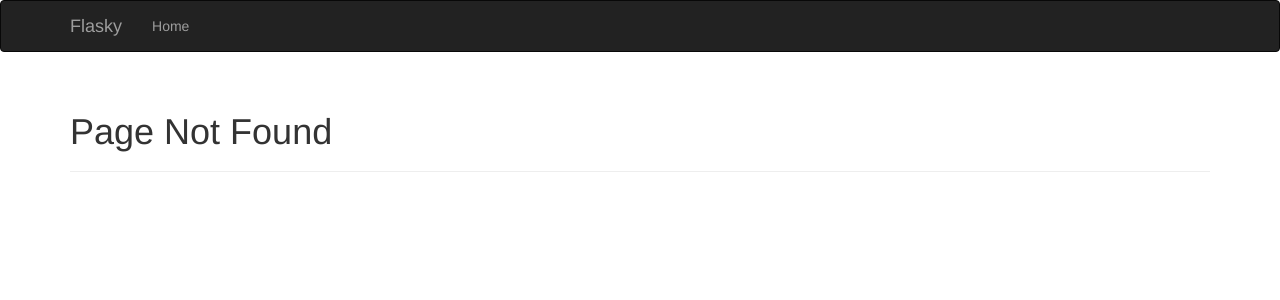
After one commit to CreakyCoss/myflasky, a Flask app: template templates/404.html in a window 1280 px wide. The commit adds this page. Shown: the top 300 px of the page. Run offline with Flask 2, Linux system fonts and the light colour scheme; the template is opened without the code that fills it, so the values that code supplies are empty; some libraries are stand-ins or nearby versions.

Commit message:
添加模板

```diff
--- a/hello.py
+++ b/hello.py
@@ -1,14 +1,19 @@
 from flask import Flask, render_template
 from flask_script import Manager
+from flask_bootstrap import Bootstrap
+from flask_moment import Moment
+from datetime import datetime
 
 app = Flask(__name__)
 
 manager = Manager(app)
+bootstrap = Bootstrap(app)
+moment = Moment(app)
 
 
 @app.route('/')
 def index():
-    return render_template('index.html')
+    return render_template('index.html', current_time=datetime.utcnow())
 
 
 @app.route('/user/<name>')
@@ -16,5 +21,15 @@ def user(name):
     return render_template('user.html', name=name)
 
 
+@app.errorhandler(404)
+def page_not_found(e):
+    return render_template("404.html"), 404
+
+
+@app.errorhandler(500)
+def internal_server_error(e):
+    return render_template("500.html"), 500
+
+
 if __name__ == '__main__':
     manager.run()
--- /dev/null
+++ b/templates/404.html
@@ -0,0 +1,9 @@
+{% extends "base.html" %}
+
+{% block title %}Flasky - Page Not Found{% endblock %}
+
+{% block page_content %}
+<div class="page-header">
+    <h1>Page Not Found</h1>
+</div>
+{% endblock %}
--- /dev/null
+++ b/templates/base.html
@@ -0,0 +1,43 @@
+{% extends "bootstrap/base.html" %}
+
+{% block title %}Flasky{% endblock %}
+
+{% block head %}
+{{ super() }}
+<link rel="shortcut icon" href="{{ url_for('static', filename='favicon.ico') }}" type="image/x-icon">
+<link rel="icon" href="{{ url_for('static', filename='favicon.ico') }}" type="image/x-icon">
+{% endblock %}
+
+{% block navbar %}
+<div class="navbar navbar-inverse" role="navigation">
+    <div class="container">
+        <div class="navbar-header">
+            <button type="button" class="navbar-toggle"
+                    data-toggle="collapse" data-target=".navbar-collapse">
+                <span class="sr-only">Toggle navigation</span>
+                <span class="icon-bar"></span>
+                <span class="icon-bar"></span>
+                <span class="icon-bar"></span>
+            </button>
+            <a href="#" class="navbar-brand">Flasky</a>
+        </div>
+        <div class="navbar-collapse collapse">
+            <ul class="nav navbar-nav">
+                <li><a href="#">Home</a></li>
+            </ul>
+        </div>
+    </div>
+</div>
+{% endblock %}
+
+{% block content %}
+<div class="container">
+    {% block page_content %}{% endblock %}
+</div>
+{% endblock %}
+
+{% block scripts %}
+{{ super() }}
+{{ moment.include_moment() }}
+{{ moment.lang('zh-CN') }}
+{% endblock %}
```
Also changed, not shown: templates/500.html (added, +9 -0 lines), templates/index.html (+11 -10 lines), templates/user.html (+9 -10 lines), static/favicon.ico (added).
